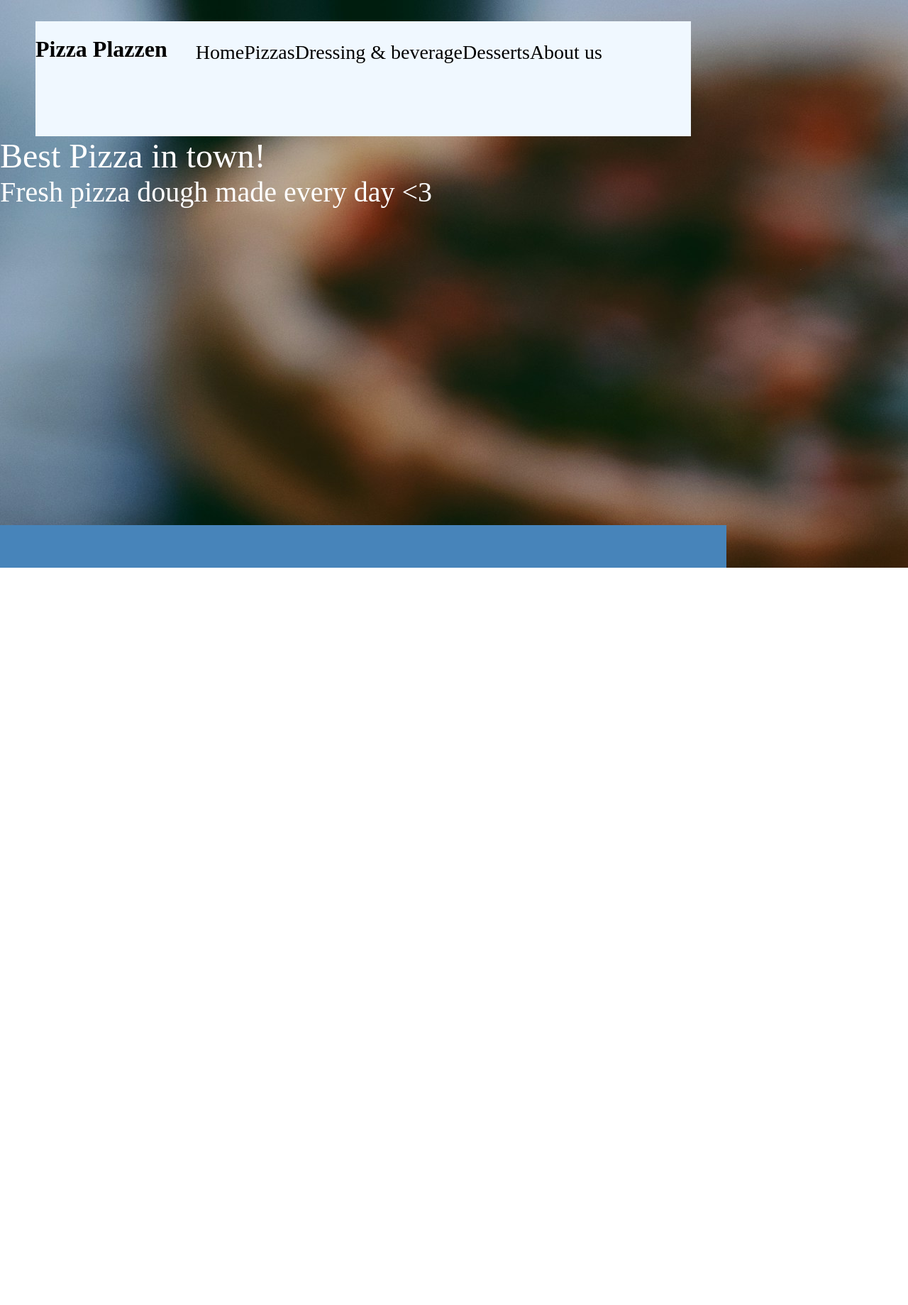
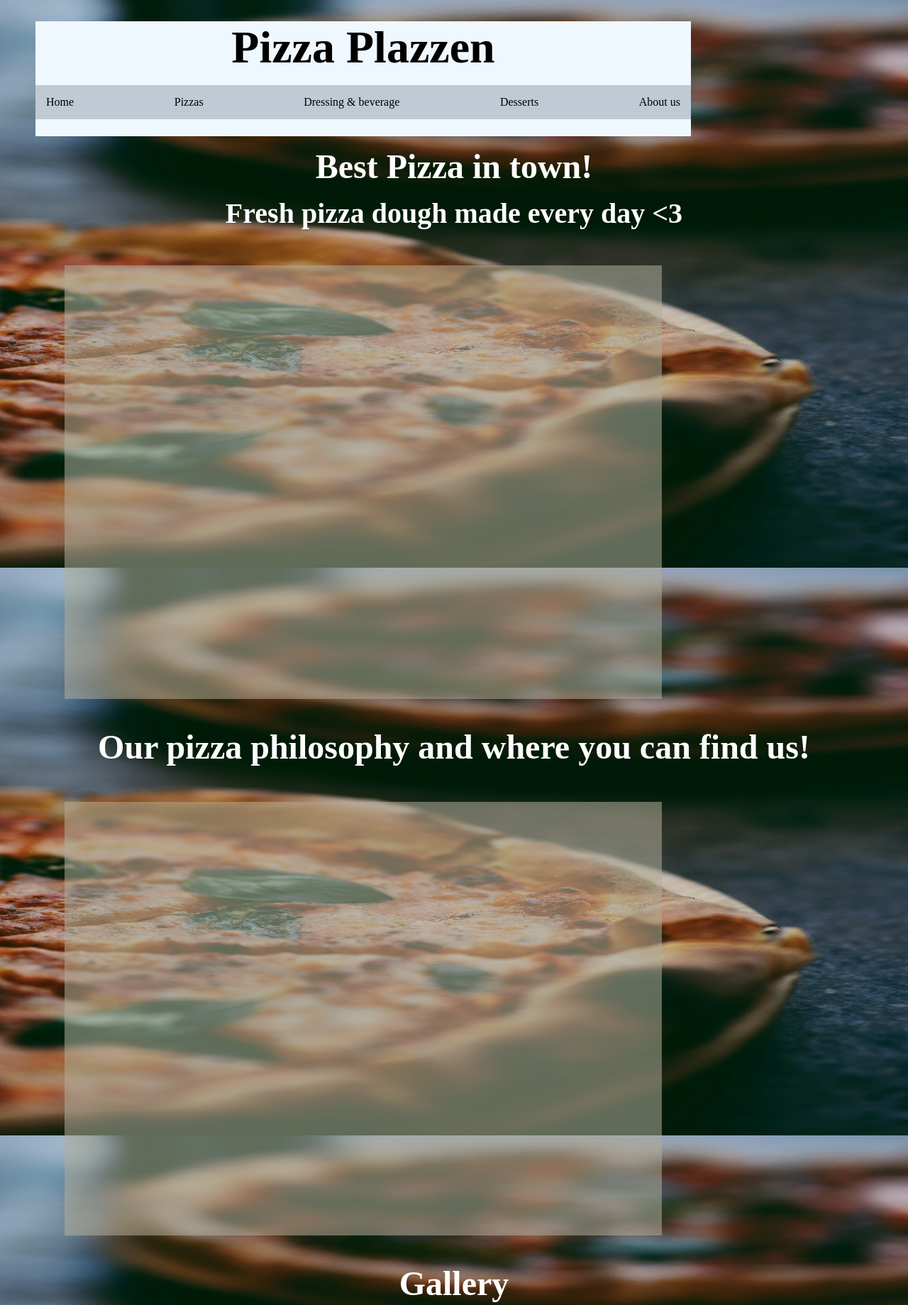
Before and after one commit to Linneah1/kodeloftet_obligatoriskoppgave2, a website: page index.html in a window 1280 px wide. Shown: the top 1839 px of the page at 71% size. Before the commit the page ends 800 px from the top, so only its background shows below. Drawn offline with Linux system fonts and the light colour scheme.

Commit message:
added sections and some ccs layouts

```diff
--- a/index.html
+++ b/index.html
@@ -9,7 +9,7 @@
   </head>
   <body>
     <header class="header">
-      <h1>Pizza Plazzen</h1>
+      <h1 class="header_title_text">Pizza Plazzen</h1>
       <ul class="header_nav">
         <li>Home</li>
         <li>Pizzas</li>
@@ -17,17 +17,36 @@
         <li>Desserts</li>
         <li>About us</li>
       </ul>
+      <aside class="header_cart"></aside>
+      <aside class="header_login"></aside>
+      <aside class="header_new_user"></aside>
     </header>
     <main>
         <section class="hero">
           <section class="hero_intro">
-            <p class="hero_title">Best Pizza in town!</p>
-            <p class="hero_title_flavour">Fresh pizza dough made every day <3</p>
+            <h2 class="hero_title">Best Pizza in town!</h2>
+            <h2 class="hero_title_flavour">Fresh pizza dough made every day <3</h2>
+            <section class="hero_layout">
+
+            </section>
           </section>
         </section>
+
+        <section class="main_about">
+          <h2 class="main_about_title">Our pizza philosophy and where you can find us!</h2>
+          <section class="main_about_layout"></section>
+        </section>
+
+
+        <section class="main_gallery">
+          <h2 class="main_gallery_title">Gallery</h2>
+          <section class="main_gallary_layout"></section>
+        </section>
+
     </main>
     <footer class="footer">
-
+      <p class="footer_made_by">Linneah</p>
+      <p class="footer_hosted_by">ServerhostXD</p>
     </footer>
   </body>
 </html>
--- a/styles.css
+++ b/styles.css
@@ -2,11 +2,26 @@ body {
   margin: 0px;
   background-image: url('background_pizza_plazzen.jpg');
   background-attachment: fixed;
+  background-size: 100%;
 }
+
+h1 {
+  font-size: 400%;
+  margin: 0px;
+}
+
+h2 {
+  font-size: 300%;
+  color: white;
+  text-align: center;
+}
+
 /* HEADER */
 .header {
+  display: flex;
+  flex-direction: column;
+  text-align: center;
   position: sticky;
-  display: flex;
   width: 924px;
   height: 162px;
   margin-top: 30px;
@@ -17,33 +32,76 @@ body {
 
 .header_nav {
   display: flex;
+  padding: 15px;
+  justify-content: space-between;
   list-style-type: none;
-  justify-content: space-between;
-  font-size: 175%;
+  background-color: rgb(191, 202, 212);
+  text-align: center;
+  font-size: 100%;
+
 }
 /* MAIN */
+
+  /* Intro */
 .hero_intro {
   display: flex;
   flex-direction: column;
+  text-align: center;
+
 }
 .hero_title {
-  margin: 0px;
+  margin: 15px;
   color: white;
   font-size: 300%;
 }
 .hero_title_flavour {
   margin: 0px;
-  color: white;
   font-size: 250%;
+}
+
+  /* Pizzas, offers & reviews */
+
+  .hero_layout {
+    box-sizing: border-box;
+    height: 611px;
+    width: 842px;
+    padding: 10px;
+    margin-left: 91px;
+    margin-top: 50px;
+    background-color: #B1AE9A;
+    opacity: 55%;
+  }
+
+  /* About .main_about {}*/
+.main_about_layout {
+  box-sizing: border-box;
+  height: 611px;
+  width: 842px;
+  padding: 10px;
+  margin-left: 91px;
+  margin-top: 50px;
+  background-color: #B1AE9A;
+  opacity: 55%;
+}
+  /* Gallary .main_gallary {}*/
+.main_gallary_layout {
+  box-sizing: border-box;
+  height: 611px;
+  width: 842px;
+  padding: 10px;
+  margin-left: 91px;
+  margin-top: 50px;
+  background-color: #B1AE9A;
+  opacity: 55%;
 }
 
 /* FOOTER */
 
 .footer {
-  position : absolute;
-  bottom : 0;
-
+  position : bottom;
+  /* bottom : 0; */
   display: flex;
+  flex-direction: column;
   width: 1024px;
   height: 60px;
   margin-top: 0px;
```
